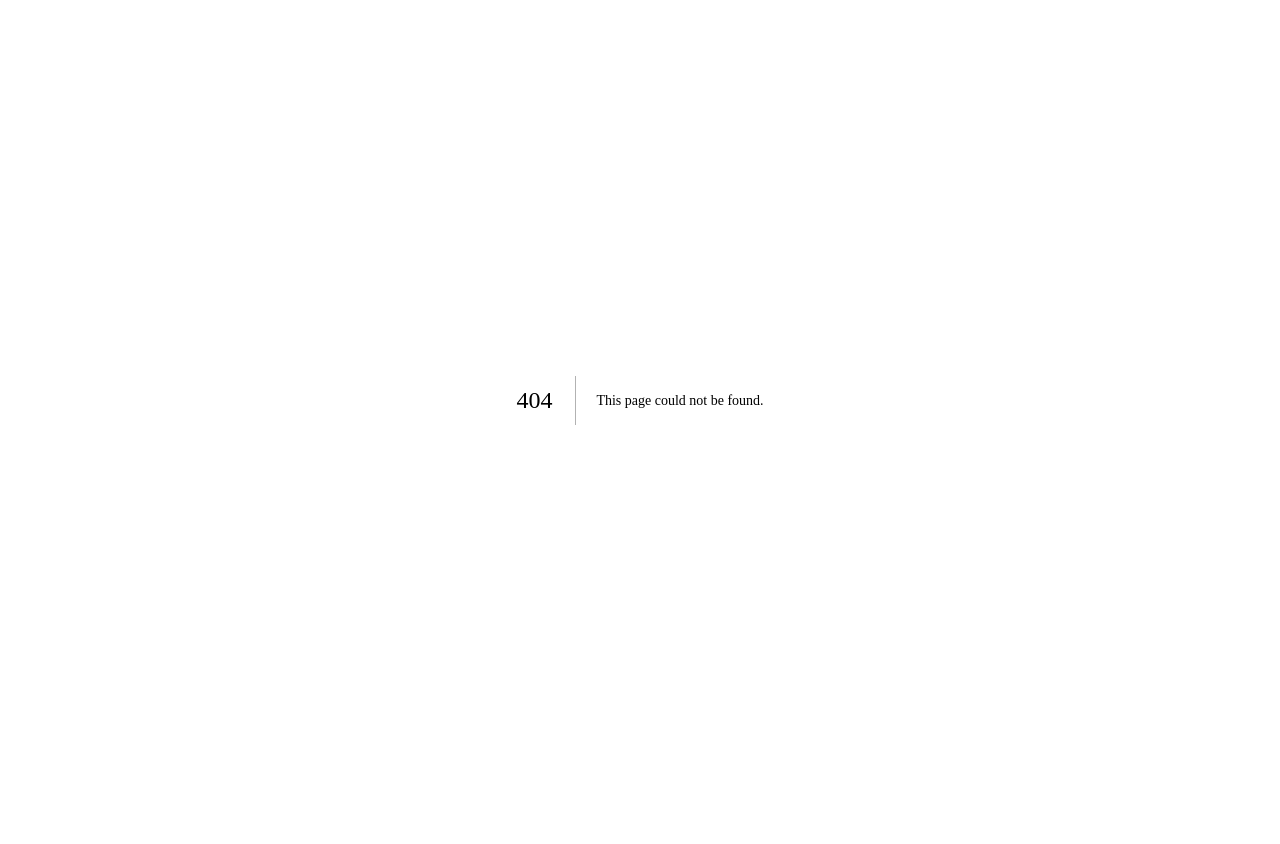
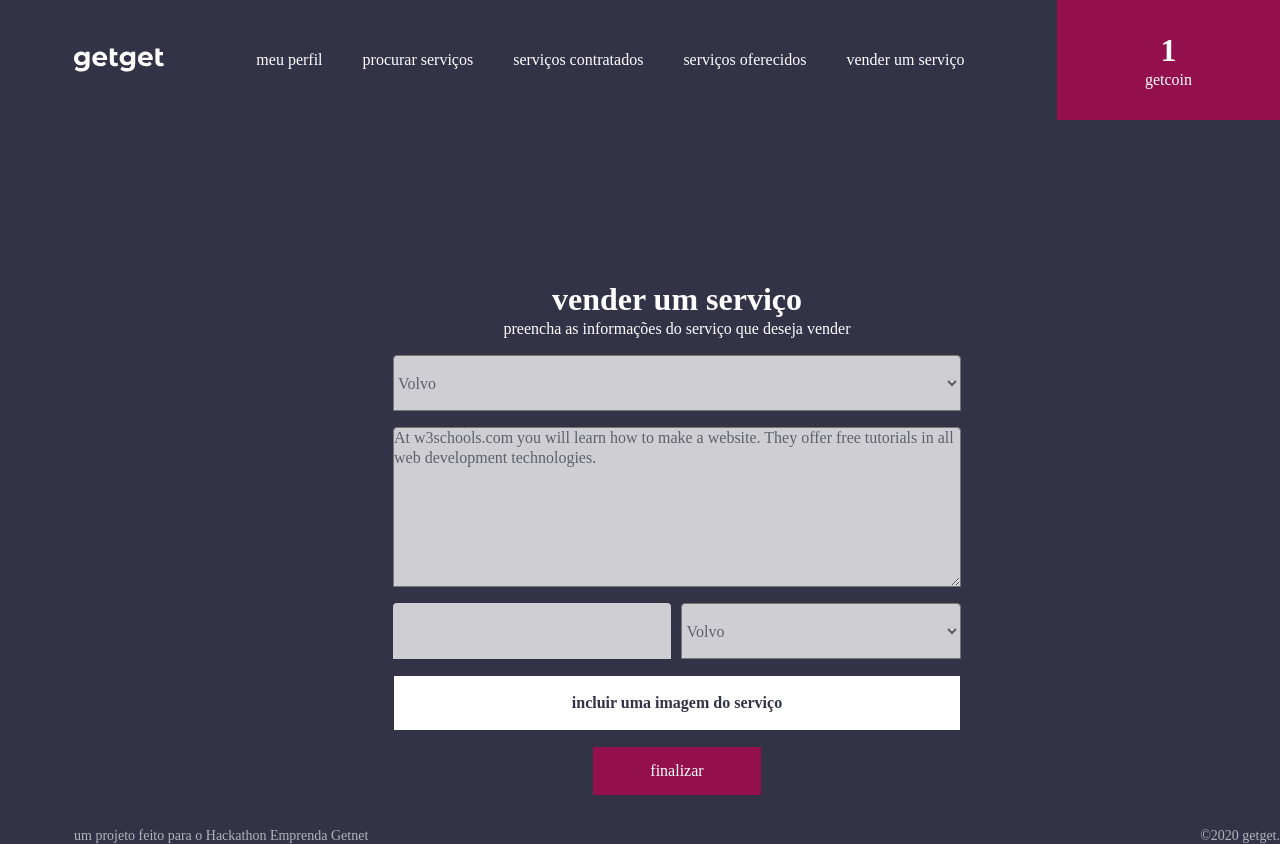
Before and after one commit to RobsonAraujo/front-end-getxget, a Next.js app: page /vender in a window 1280 px wide. Before the commit this address had no page. Before the commit the page ends 800 px from the top, so only its background shows below. Built offline with nearby package versions, Linux system fonts and the light colour scheme; a web font is replaced by a local one.

Commit message:
created page add service

```diff
--- a/src/pages/servicos.tsx
+++ b/src/pages/servicos.tsx
@@ -34,7 +34,10 @@ const Subtitle = styled.p`
   color: #ffffff;
 `
 
-const List = styled.div``
+const List = styled.div`
+  display: flex;
+  flex-wrap: wrap;
+`
 
 export default function Servicos() {
   return (
--- /dev/null
+++ b/src/pages/vender.tsx
@@ -0,0 +1,151 @@
+import styled from 'styled-components'
+import Header from 'components/Header'
+import Button from 'components/Button'
+import Footer from 'components/Footer'
+
+const Wrapper = styled.div`
+  padding-left: 74px;
+`
+
+const Container = styled.div`
+  display: flex;
+  justify-content: center;
+  flex-direction: column;
+  align-items: center;
+  margin-top: 160px;
+`
+
+const Title = styled.h1`
+  font-family: Montserrat;
+  font-style: normal;
+  font-weight: bold;
+  font-size: 32px;
+  line-height: 39px;
+  /* identical to box height */
+
+  text-align: center;
+  color: #ffffff;
+`
+const Subtitle = styled.p`
+  font-family: Montserrat;
+  font-style: normal;
+  font-size: 16px;
+  line-height: 20px;
+  text-align: center;
+  color: #ffffff;
+`
+
+const ContainerRegister = styled.div`
+  width: 600px;
+  display: flex;
+  justify-content: center;
+  align-items: center;
+  flex-direction: column;
+  margin: 0 auto 16px auto;
+  padding: 16px;
+`
+
+const Select = styled.select`
+  width: 100%;
+  height: 56px;
+  background: #ceced3;
+  border-radius: 4px 4px 0px 0px;
+  font-family: Montserrat;
+  font-style: normal;
+  font-weight: 500;
+  font-size: 16px;
+  line-height: 20px;
+  color: #60606c;
+`
+const TextArea = styled.textarea`
+  background: #ceced3;
+  border-radius: 4px 4px 0px 0px;
+  width: 100%;
+  height: 160px;
+  font-family: Montserrat;
+  font-style: normal;
+  font-weight: 500;
+  font-size: 16px;
+  line-height: 20px;
+  color: #60606c;
+  margin-top: 16px;
+`
+const Input = styled.input`
+  background: #ceced3;
+  border-radius: 4px 4px 0px 0px;
+  height: 56px;
+  border: 0;
+  font-family: Montserrat;
+  font-style: normal;
+  font-weight: 500;
+  font-size: 16px;
+  line-height: 20px;
+  color: #60606c;
+  width: 100%;
+  margin-right: 10px;
+`
+
+const ContainerInput = styled.div`
+  margin-top: 16px;
+  display: flex;
+  justify-content: space-between;
+  align-items: center;
+  width: 100%;
+`
+const ButtonImage = styled.div`
+  margin: 16px 0;
+  background: #ffffff;
+  border: 1px solid #333347;
+  box-sizing: border-box;
+  width: 100%;
+  height: 56px;
+  display: flex;
+  justify-content: center;
+  align-items: center;
+  font-family: Montserrat;
+  font-style: normal;
+  font-weight: bold;
+  font-size: 16px;
+  line-height: 20px;
+  text-align: center;
+  color: #333347;
+  cursor: pointer;
+`
+
+export default function Servicos() {
+  return (
+    <Wrapper>
+      <Header />
+      <Container>
+        <Title>vender um serviço</Title>
+        <Subtitle>
+          preencha as informações do serviço que deseja vender
+        </Subtitle>
+      </Container>
+      <ContainerRegister>
+        <Select name="cars" id="cars">
+          <option value="volvo">Volvo</option>
+          <option value="saab">Saab</option>
+          <option value="mercedes">Mercedes</option>
+          <option value="audi">Audi</option>
+        </Select>
+        <TextArea id="w3review" name="w3review" rows="4" cols="50">
+          At w3schools.com you will learn how to make a website. They offer free
+          tutorials in all web development technologies.
+        </TextArea>
+        <ContainerInput>
+          <Input type="text" id="lname" name="lname" />
+          <Select name="cars" id="cars">
+            <option value="volvo">Volvo</option>
+            <option value="saab">Saab</option>
+            <option value="mercedes">Mercedes</option>
+            <option value="audi">Audi</option>
+          </Select>
+        </ContainerInput>
+        <ButtonImage>incluir uma imagem do serviço</ButtonImage>
+        <Button>finalizar</Button>
+      </ContainerRegister>
+      <Footer />
+    </Wrapper>
+  )
+}
```
